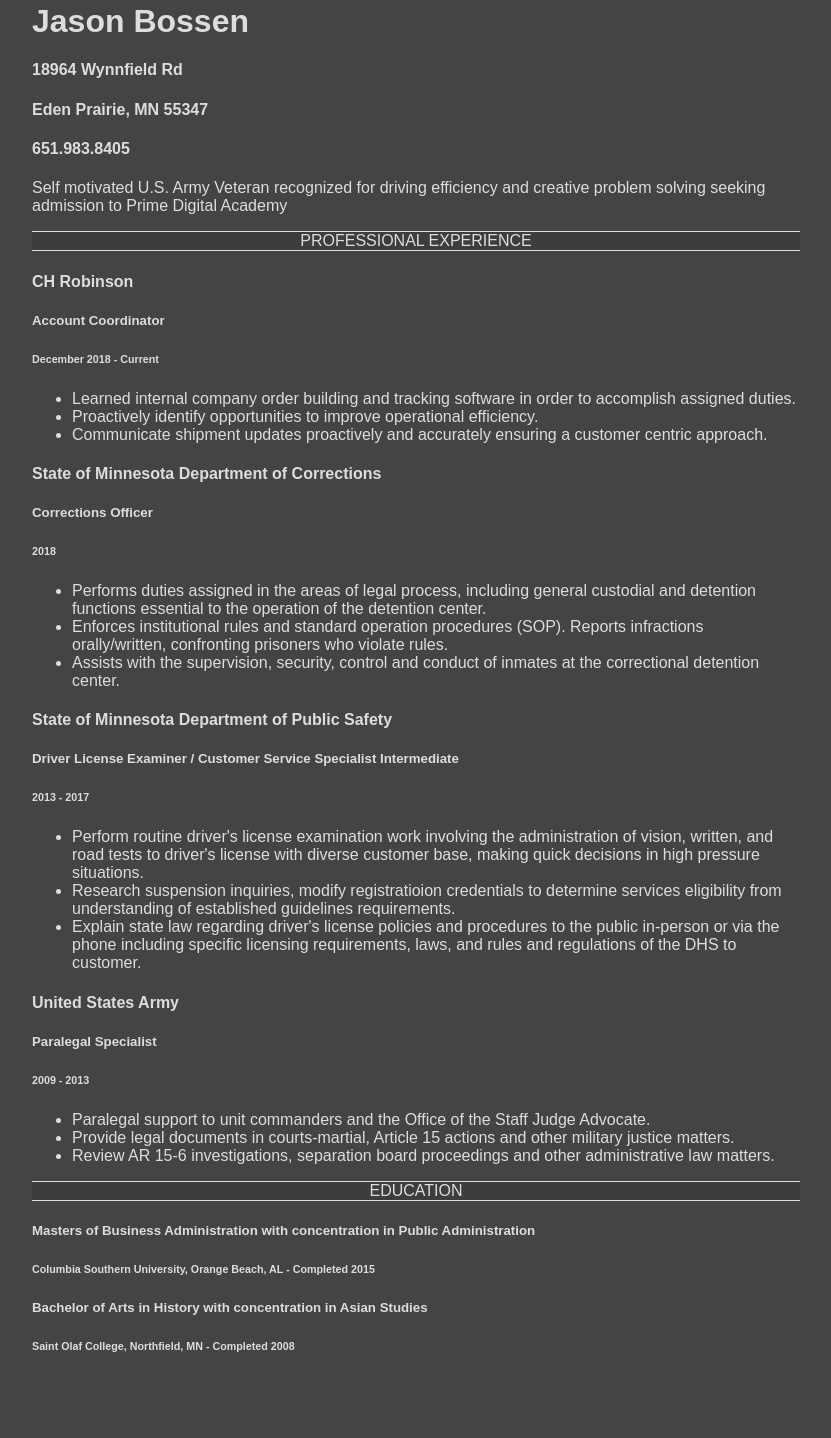
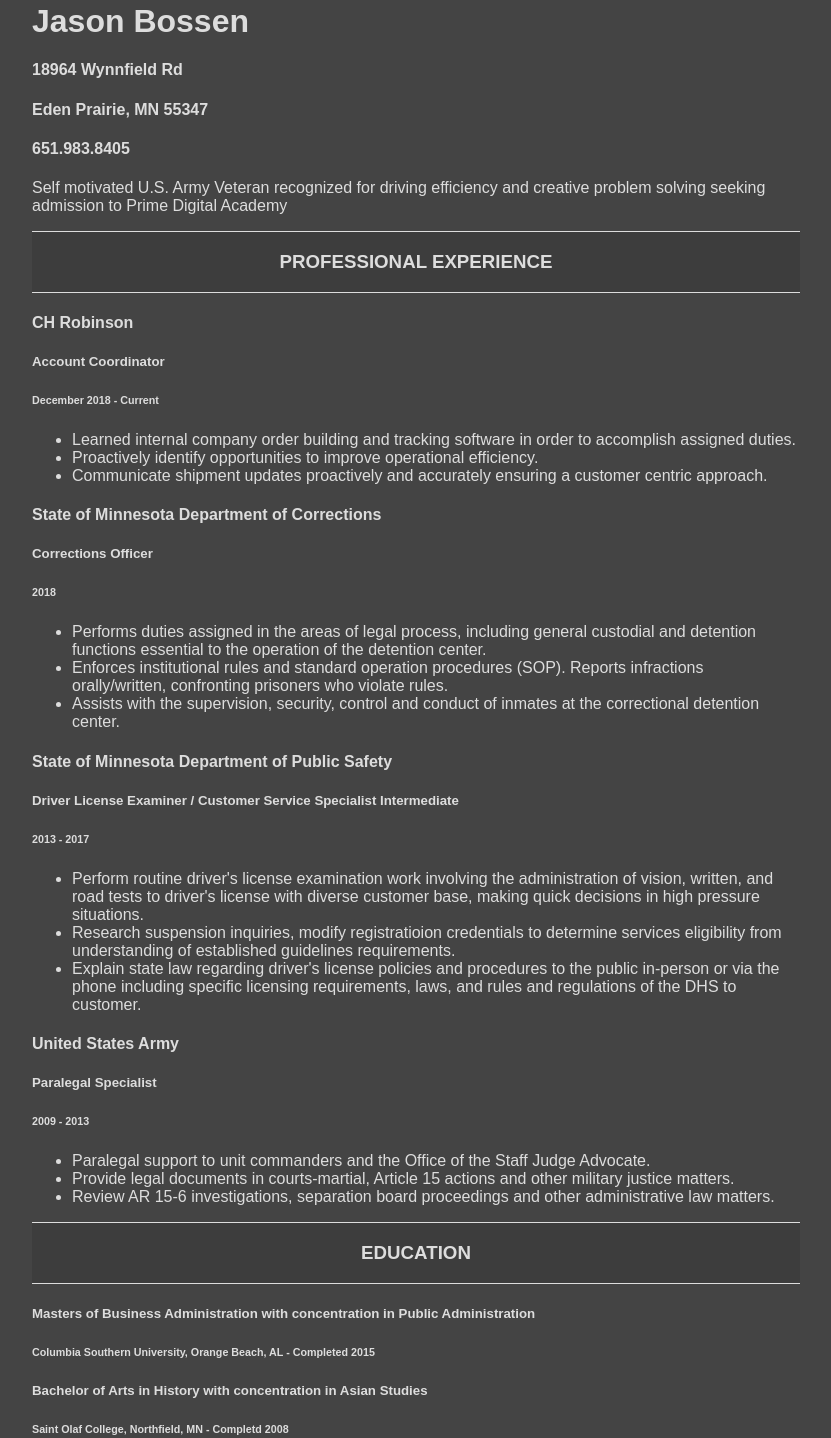
Before and after one commit to jboss81/jboss81.github.io, a plain HTML site: page index.html in a window 1280 px wide. Shown: the part 125-1563 px from the top of the page, without its empty margins (224-1055 px from the left). Drawn offline with Linux system fonts and the light colour scheme.

Commit message:
Update index.html

```diff
--- a/index.html
+++ b/index.html
@@ -17,7 +17,7 @@
   </div>
  </body>
 
-  <div class="exp-header"
+  <div class="exp-header">
        <h3>Professional Experience </h3>
   </div>
 
@@ -67,7 +67,7 @@
        </ul>
      </div>
 
-    <div class="exp-header"
+    <div class="exp-header">
        <h3>Education </h3>
   </div>
 
@@ -75,4 +75,9 @@
         <h5> Masters of Business Administration with concentration in Public Administration </h5>
         <h6> Columbia Southern University, Orange Beach, AL - Completed 2015 </h6>
         <h5> Bachelor of Arts in History with concentration in Asian Studies</h5>
-        <h6> Saint Olaf College, Northfield, MN - Completed 2008 </h6>
+        <h6> Saint Olaf College, Northfield, MN - Completd 2008 </h6>
+</div>
+
+
+
+</body>
```
